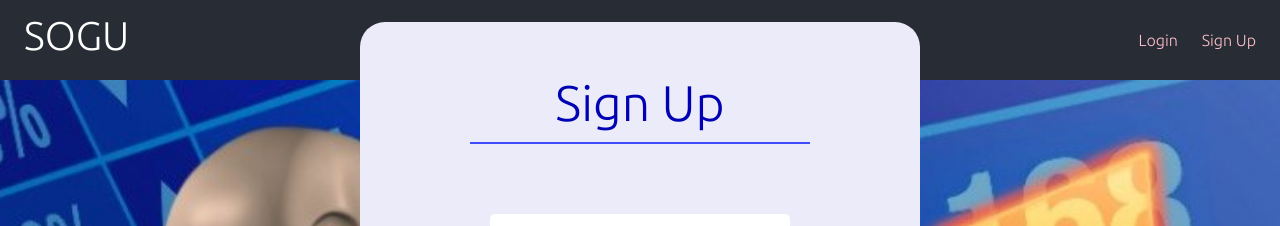
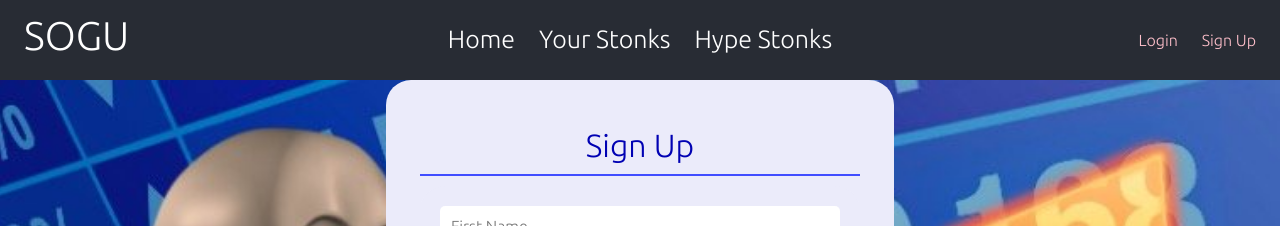
Before and after one commit to giovanniCL/stonks-only-go-up, a React (Create React App) app in the folder stonks-only-go-up/: page /signup in a window 1280 px wide. Shown: the top 226 px of the page. Built offline with nearby package versions, Linux system fonts and the light colour scheme.

Commit message:
hot design fixes

```diff
--- a/stonks-only-go-up/src/Components/Signup/SignUp.js
+++ b/stonks-only-go-up/src/Components/Signup/SignUp.js
@@ -84,7 +84,7 @@ const SignUp = (props) => {
                         <input
                             className = "signupInputTexts"
                             title="Confirmation password must match"
-                            type="password" ame="confirmPassword" placeholder="Confirm Password" autoComplete="off" />
+                            type="password" name="confirmPassword" placeholder="Confirm Password" autoComplete="off" />
                         <ReCAPTCHA
                             sitekey="6Ldss8MaAAAAAFET_Bz-q-1UbkHET6nLFW8zTdsa"
                             onChange={handleCaptchaChange}
--- a/stonks-only-go-up/src/Components/Signup/signup.css
+++ b/stonks-only-go-up/src/Components/Signup/signup.css
@@ -3,7 +3,6 @@
 
 .signUpBody {
   position: absolute;
-  height: 91.78%;
   width: 100%;
   background-image: url(./stonkMeme.jpg);
   background-position: center;
@@ -18,7 +17,7 @@
   background-color: white;
   border-bottom: 2px solid rgb(64, 77, 255);
   border-radius: 5px;
-  width: 300px;
+  width: 400px;
   height: 40px;
 }
 
@@ -33,12 +32,14 @@
   border-radius: 5px;
   width: 300px;
 
+
 }
 
 .signUpBox h1{
-  font-size: 50px;
+  font-size: 32px;
   color: #0001B3;
-  margin-bottom: 50px;
+  margin-bottom: 4px;
+  margin-top: 12px;
   font-family: 'Ubuntu', sans-serif;
   border-bottom: 2px solid rgb(64, 77, 255);
 }
@@ -55,7 +56,8 @@
   -ms-animation: fadein 2s; /* IE */
   -o-animation: fadein 2s;/*Opera <12.1*/
   animation: fadein 2s;
-  padding: 30px 100px 30px 100px;
+
+  padding: 24px;
   border-radius: 25px;
 
   margin-bottom: 10px;
--- a/stonks-only-go-up/src/MustBeSignedAction.scss
+++ b/stonks-only-go-up/src/MustBeSignedAction.scss
@@ -35,6 +35,7 @@
     $faded-background: rgb(141, 141, 238);
     $light-faded-background: rgb(153, 153, 245);
     .bottom-must-signed {
+        position: relative;
         .full-row-empty {
             width: calc(100% - 24px);
             background: $light-faded-background;
@@ -61,10 +62,13 @@
             border-radius: 12px;
 
             position: relative;
+            overflow: hidden;
             #empty-graph-img {
                 z-index: 9999;
+
                 padding: 32px;
                 opacity: .1;
+                height: 100%;
             }
             #fake-vertical {
                 height: calc(100% - 48px);
```
